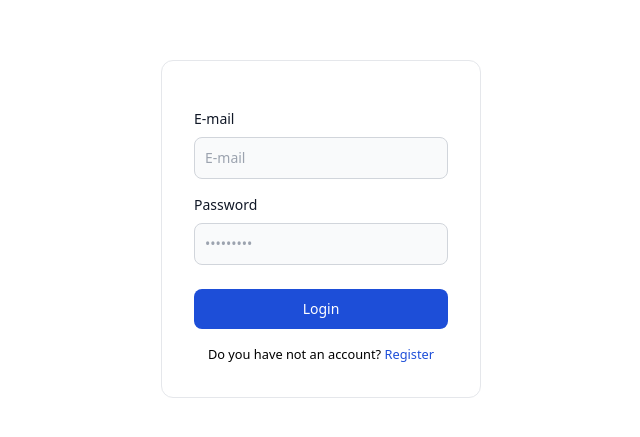
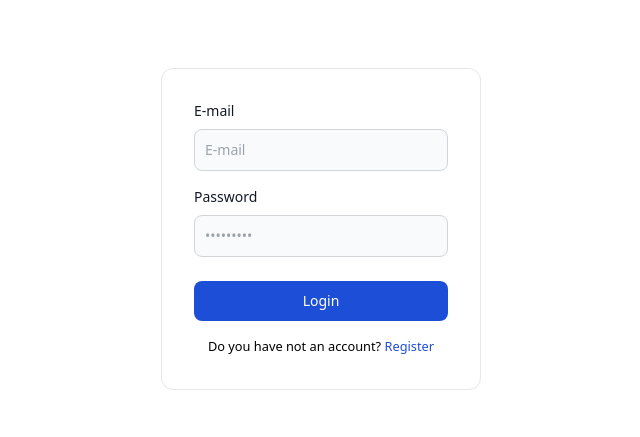
Before and after one commit to egmncyln/wordy_web, a Next.js app: page / in a window 1280 px wide. Shown: the part 171-608 px from the top of the page, without its empty margins (319-959 px from the left). Built offline with nearby package versions, Linux system fonts and the light colour scheme.

Commit message:
removed margin

```diff
--- a/pages/index.tsx
+++ b/pages/index.tsx
@@ -33,13 +33,7 @@ const Index: NextPage = () => {
 
   return (
     <Form onSubmit={formSubmitHandler}>
-      <Input
-        className='mt-4'
-        id={strEmail.toLowerCase()}
-        type='text'
-        label={strEmail}
-        placeholder={strEmail}
-      />
+      <Input id={strEmail.toLowerCase()} type='text' label={strEmail} placeholder={strEmail} />
       {isPageTypeRegister() && (
         <Input
           className='mt-4'
```
